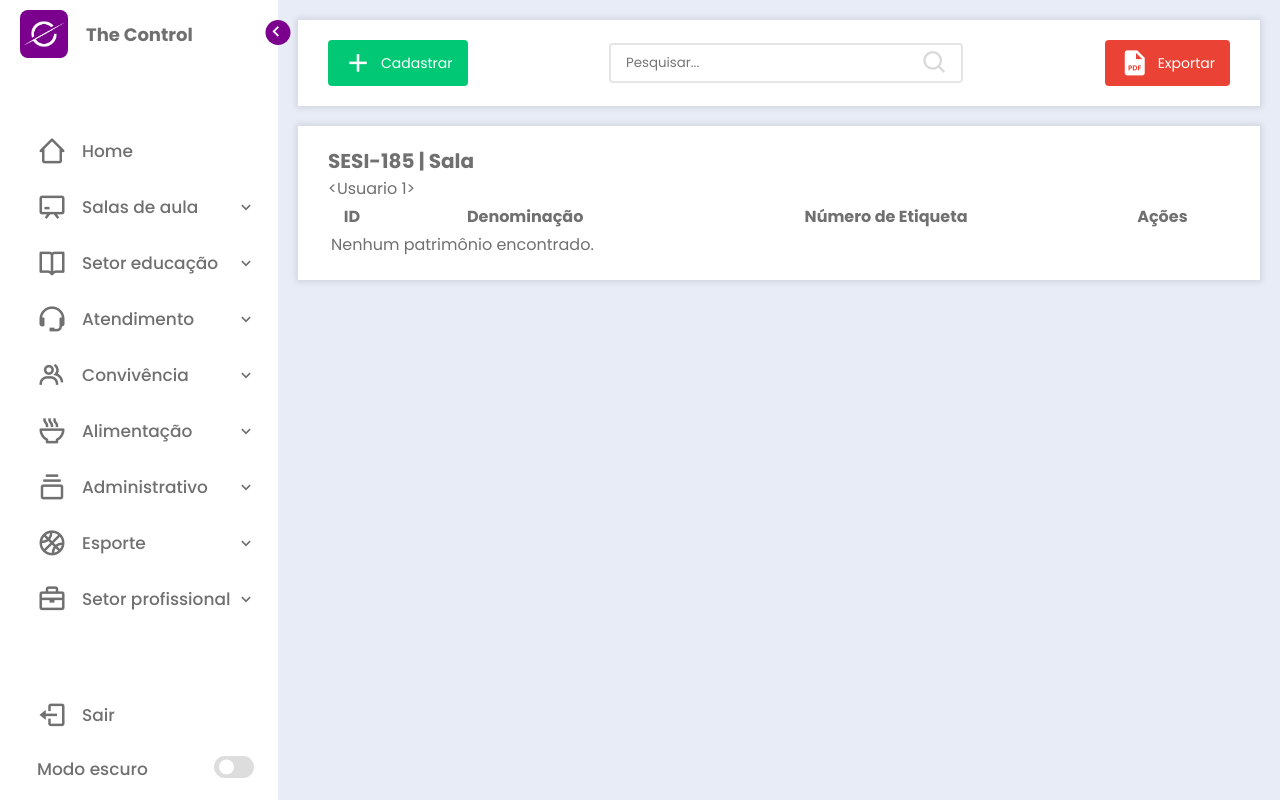
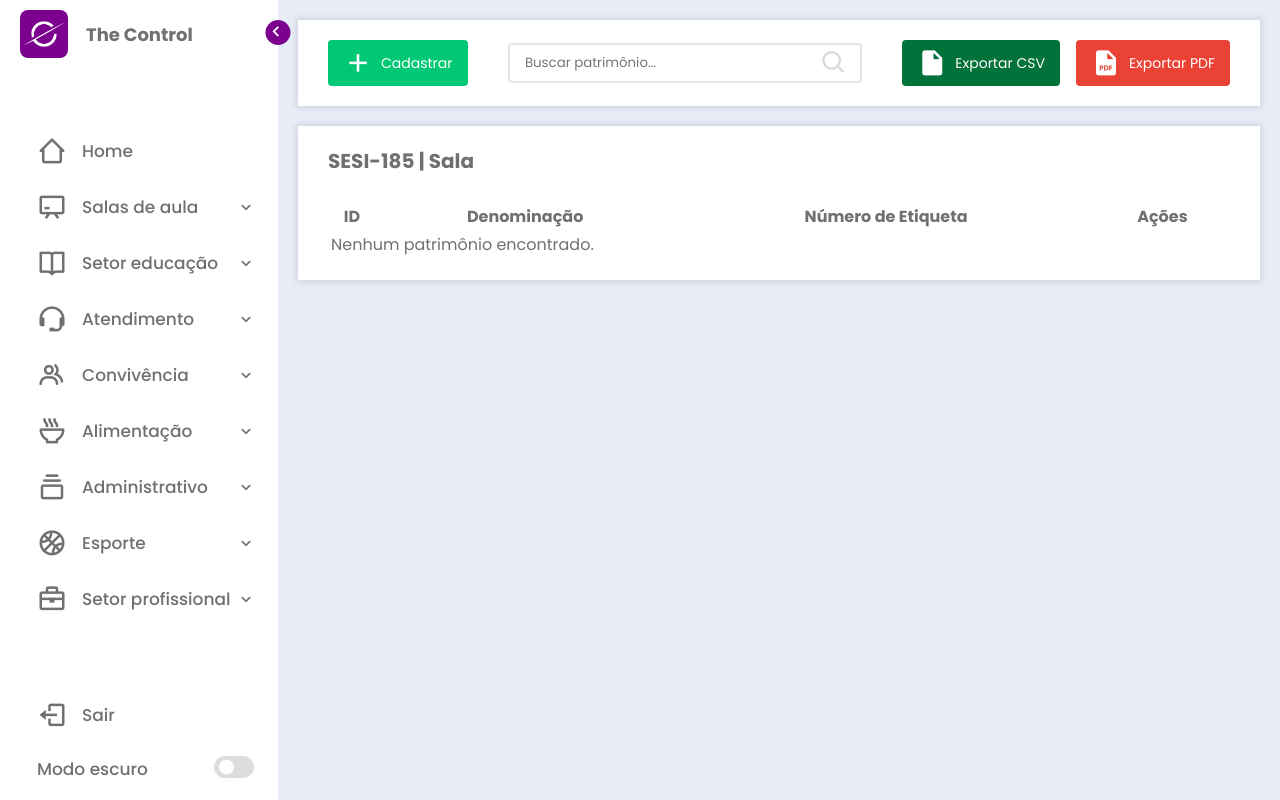
Before and after one commit to victoriasv07/the_control, a Flask app: page /sistema in a window 1280 px wide. Run offline with Flask 3, Linux system fonts and the light colour scheme; the visitor is signed in with stand-in values (Sample User, id 1); some libraries are stand-ins or nearby versions.

Commit message:
Implementacao do botao exportar csv e editar e cadastrar prontos e barra de pesquisa funcionando

```diff
--- a/server/pages/user/route.py
+++ b/server/pages/user/route.py
@@ -103,39 +103,48 @@ def register():
 @login_required
 def visualizar_patrimonio():
     """
-    Rota para visualizar e deletar patrimônios por sala.
+    Rota para visualizar e deletar patrimônios por sala ou realizar uma pesquisa com base em um termo fornecido.
     """
+    # Obtém o valor da query e o valor da sala a partir dos parâmetros GET
+    query = request.args.get("query")
     sala = request.args.get("sala")
-    # Query para obter os locais distintos
+
+    # Obter as salas distintas para popular o dropdown
     distinct_locals = db.session.query(Patrimonios.local).distinct().all()
     salas = [local[0] for local in distinct_locals]  # Extrair os valores em uma lista
 
+    # Realiza a exclusão do patrimônio se o método for POST
     if request.method == "POST":
-        # Identifica o ID do patrimônio a ser excluído via form submission
         patrimonio_id = request.form.get("patrimonio_id")
         if patrimonio_id:
-            # Executa a exclusão no banco de dados
             patrimonio = Patrimonios.query.get(patrimonio_id)
             if patrimonio:
                 db.session.delete(patrimonio)
                 db.session.commit()
                 flash(f"Patrimônio ID {patrimonio_id} excluído com sucesso!", "success")
 
-    # Filtra os patrimônios pelo parâmetro `sala`
+    # Inicia a consulta de patrimônio sem filtros
+    patrimonios = Patrimonios.query
+
+    # Filtra os patrimônios pelo parâmetro sala, se fornecido
     if sala:
         try:
-            sala_inteiro = int(sala)
-            patrimonios = Patrimonios.query.filter_by(local=sala_inteiro).all()
+            sala_inteiro = int(sala)  # Tenta converter o valor para inteiro
+            patrimonios = patrimonios.filter_by(local=sala_inteiro)
         except ValueError:
-            patrimonios = Patrimonios.query.filter_by(local=sala).all()
-    else:
-        patrimonios = Patrimonios.query.all()
+            patrimonios = patrimonios.filter_by(local=sala)
 
-    # Renderiza a mesma página com os patrimônios atualizados
-    return render_template("./sistema/user/layout.html", patrimonios=patrimonios, sala=sala, salas=salas)
+    if query:
+        #filtra o banco a partir da query passada
+        patrimonios = patrimonios.filter(
+            (Patrimonios.denominacao_de_imobiliario.ilike(f'%{query}%')) |
+            (Patrimonios.numero_de_etiqueta.ilike(f'%{query}%')) |
+            (Patrimonios.local.ilike(f'%{query}%'))
+        )
 
-
-
+    #exibe toda a pesquisa filtrada
+    patrimonios = patrimonios.all()
+    return render_template("./sistema/user/layout.html", patrimonios=patrimonios, sala=sala, salas=salas, query=query)
 
 # Rota de deletar patrimônio
 @bp_user.route("/deletar", methods=["POST"])
--- a/static/css/cards.css
+++ b/static/css/cards.css
@@ -7,6 +7,8 @@
     --corPrimaria: rgba(122, 0, 141, 1);
     --corSucess: #00c875;
     --corSucess2: rgba(0, 200, 117, .2);
+    --corEdit: rgba(255, 183, 74, 1);
+    --corEdit2: rgba(255, 183, 74, .2);
     --corDelete: #ea4335;
     --corDelete2: rgba(234, 67, 53, .2);
     --corFonteBtn: #fff;
--- a/static/css/patrimonio.css
+++ b/static/css/patrimonio.css
@@ -6,7 +6,10 @@
     --corToggleInput: #ddd;
     --corPrimaria: rgba(122, 0, 141, 1);
     --corSucess: #00c875;
+    --corExcel: rgba(2, 114, 59, 1);
     --corDelete: #ea4335;
+    --corEdit: rgba(255, 183, 74, 1);
+    --corEdit2: rgba(255, 183, 74, .2);
     --corFonteBtn: #fff;
     --corPreto01: rgba(0, 0, 0, 0.1);
     --corPreto015: rgba(0, 0, 0, 0.15);
@@ -86,6 +89,17 @@
     transform: translateY(3px);
 }
 
+.btn-criar.csv{
+    background-color: var(--corExcel) !important;
+}
+
+.btns-patrimonios{
+    display: flex;
+    flex-direction: row;
+    align-items: center;
+    gap: 16px;
+}
+
 .procurar-btn{
     display: flex;
     align-items: center;
@@ -158,7 +172,7 @@
     background-color: transparent;
 }
 
-.btn-deletar, .btn-atualizar{
+.btn-deletar, .btn-editar{
     border: none;
     color: var(--corFonteBtn);
     padding: 8px 15px;
@@ -173,12 +187,12 @@
     cursor: pointer;
 }
 
-.btn-atualizar:hover{
+.btn-editar:hover{
     filter: brightness(1.2);
     cursor: pointer;
 }
 
-.btn-deletar:active, .btn-atualizar:active{
+.btn-deletar:active, .btn-editar:active{
     transform: scale(0.95);
 }
 
@@ -186,6 +200,6 @@
     background-color: var(--corDelete);
 }
 
-.btn-atualizar{
-    background-color: var(--corSucess);
+.btn-editar{
+    background-color: var(--corEdit);
 }
--- a/static/js/script.js
+++ b/static/js/script.js
@@ -12,6 +12,9 @@ const switchT = document.querySelector('.switch')
       deleteTitulo = document.querySelector('.delete_titulo')
       cadastrarDiv = document.querySelector('.cadastrar_div')
       cadastrarCard = document.querySelector('.cadastrar_card')
+      editarDiv = document.querySelector('.editar_div')
+      editarCard = document.querySelector('.editar_card')
+      editarTitulo = document.querySelector('.editar_titulo')
 
 let modeStatus = localStorage.getItem('status')
 if (modeStatus === 'fechado'){
@@ -153,10 +156,35 @@ function pop_up_cadastrar_cancelar(){
     }, 1);
 }
 
+function pop_up_editar(patrimonio_id){
+    document.getElementById('patrimonio_id_hidden').value = patrimonio_id;
+    editarTitulo.innerHTML = `Editar patrimônio ${patrimonio_id}`
+
+    editarDiv.style.display = "flex";
+    setTimeout(() => {
+        editarDiv.style.opacity = 1;
+        setTimeout(() => {
+            editarCard.style.opacity = 1;
+            editarCard.style.transform = "translate(-50%, -50%) scale(1)";
+        }, 1);
+    }, 1);
+}
+
+function pop_up_editar_cancelar(){
+    editarCard.style.opacity = 0;
+    editarCard.style.transform = "translate(-50%, -50%) scale(0)";
+    setTimeout(() => {
+        editarDiv.style.opacity = 0;
+        setTimeout(() => {
+            editarDiv.style.display = "none";
+        }, 300);
+    }, 1);
+}
+
 // JQUERY
-$('.cadastrar_input.calendario').mask("99/99/9999");
-$('.cadastrar_input.calendario').mouseover(function(){$(this).attr('placeholder','__/__/____')});
-$('.cadastrar_input.calendario').mouseout(function(){$(this).attr('placeholder','Data de chegada')});
+$('.calendario').mask("99/99/9999");
+$('.calendario').mouseover(function(){$(this).attr('placeholder','__/__/____')});
+$('.calendario').mouseout(function(){$(this).attr('placeholder','Data de chegada')});
 
 particlesJS("particles-js", {
     "particles":{
--- a/templates/components/cards.html
+++ b/templates/components/cards.html
@@ -1,4 +1,4 @@
-<div id="deleteDiv" class="delete_div">
+<div id="deleteDiv" class="delete_div" style="display: none;">
     <div id="deleteCard" class="delete_card" style="opacity: 0; transform: translate(-50%, -50%) scale(0);">
         <p class="delete_titulo">Deseja excluir o item?</p>
         <i class='bx bx-trash icon'></i>
@@ -15,11 +15,13 @@
     </div>
 </div>
 
-<div class="cadastrar_div">
+<div class="cadastrar_div" style="display: none;">
     <form method="post" action="{{ url_for('user.criar_patrimonio') }}" class="cadastrar_card">
         <p class="cadastrar_titulo">Cadastrar novo patrimônio</p>
-        <i class='bx bxs-add-to-queue icon'></i>
-        <p class="cadastrar_texto">Preencha os campos abaixo para cadastrar um novo patrimônio.</p>
+        <a href="" class="cadastrar_btn">
+            <i class='bx bx-barcode-reader icon'></i>
+        </a>
+        <p class="cadastrar_texto">Preencha os campos abaixo para cadastrar um novo patrimônio ou use o ícone acima para escanear um código de barras.</p>
 
         <div class="cadastrar_input_group">
             <input type="number" class="cadastrar_input" name="cadastrar_numero_de_etiqueta" placeholder="Número de etiqueta" required>
@@ -36,12 +38,12 @@
         <div class="cadastrar_input_group">
             <!-- <input type="" class="cadastrar_input" name="cadastrar_local" required> -->
             <select name="cadastrar_local" class="cadastrar_input select" id="cadastrar_input" required>
+                <option value="" disabled selected>Local</option>
             {% for lugar in salas %}
                 {% if lugar %}
                     <option value="{{ lugar }}">{{ lugar | replace("'", "") | replace("(", "") | replace(")", "") | replace(";", "") | replace(",", "") }}</option>
                 {% endif %}
             {% endfor %}
-                <option value="BIBLIOTECA">BIBLIOTECA</option>
             </select>
             <i class='bx bx-current-location icon cadastrar'></i>
         </div>
@@ -53,19 +55,41 @@
     </form>
 </div>
 
-<!-- <script>
-    const salas = [
-    { id: 1, nome: 'MAKER' },
-    { id: 2, nome: 'Sala B' },
-    { id: 3, nome: 'Sala C' },
-    { id: 4, nome: 'Sala D' }
-]
+<div class="editar_div">
+    <form method="post" action="" class="editar_card">
+        <input type="hidden" name="patrimonio_id" id="patrimonio_id_hidden">
+        <p class="editar_titulo">Editar patrimônio</p>
+        <i class='bx bx-edit icon'></i>
+        <p class="editar_texto">Atualize os campos abaixo para editar o patrimônio.</p>
 
-const selectElement = document.getElementById("cadastrar_input")
-salas.forEach(sala =>{
-    const option = document.createElement('option');
-        option.value = sala.id;
-        option.text = sala.nome;
-        selectElement.appendChild(option); // Adiciona a opção ao <select>
-})
-</script> -->
+        <div class="editar_input_group">
+            <input type="number" class="editar_input" name="cadastrar_numero_de_etiqueta" placeholder="Número de etiqueta" required>
+            <i class='bx bx-purchase-tag-alt icon editar'></i>
+        </div>
+        <div class="editar_input_group">
+            <input type="text" class="editar_input" name="cadastrar_nome" placeholder="Nome do patrimônio" required>
+            <i class='bx bx-pencil icon editar'></i>
+        </div>
+        <div class="editar_input_group">
+            <input type="text" class="editar_input calendario" name="cadastrar_data_de_chegada" placeholder="Data de chegada" required>
+            <i class='bx bx-calendar icon editar'></i>
+        </div>
+        <div class="editar_input_group">
+            <!-- <input type="" class="editar_input" name="cadastrar_local" required> -->
+            <select name="cadastrar_local" class="editar_input select" id="editar_input" required>
+                <option value="" disabled selected>Local</option>
+            {% for lugar in salas %}
+                {% if lugar %}
+                    <option value="{{ lugar }}">{{ lugar | replace("'", "") | replace("(", "") | replace(")", "") | replace(";", "") | replace(",", "") }}</option>
+                {% endif %}
+            {% endfor %}
+            </select>
+            <i class='bx bx-current-location icon editar'></i>
+        </div>
+
+        <div class="editar_btns">
+            <button type="submit" class="editar_confirmar">Editar</button>
+            <button type="button" class="editar_cancelar" onclick="pop_up_editar_cancelar()">Cancelar</button>
+        </div>
+    </form>
+</div>
--- a/templates/sistema/user/layout.html
+++ b/templates/sistema/user/layout.html
@@ -26,27 +26,34 @@
                         </button>
                     </div>
 
-                    <form action="" method="get" class="procurar-btn">
-                        <input type="text" name="procurar_btn" id="procurar_btn" placeholder="Pesquisar...">
+                    <form method="GET" class="procurar-btn" action="{{ url_for('user.visualizar_patrimonio') }}">
+                        <input type="hidden" name="sala" value="{{ sala or '' }}">
+                        <input id="procurar_btn" type="text" name="query" placeholder="Buscar patrimônio..." value="{{ query or '' }}">
                         <label for="procurar_btn">
-                            <button type="submit">
-                                <i class='bx bx-search icon'></i>
-                            </button>
+                            <button type="submit"><i class='bx bx-search icon'></i></button>
                         </label>
                     </form>
 
+                    <div class="btns-patrimonios">
+                        <form action="" method="post" class="exportar-btn">
+                            <input type="hidden" name="exportarCSV_btn" value="">
+                            <button type="submit" class="btn-criar csv">
+                                <i class='bx bxs-file-blank icon'></i>
+                                <span>Exportar CSV</span>
+                            </button>
+                        </form>
                         <form action="{{ url_for('user.exportar', sala=sala) }}" method="post" class="exportar-btn">
                             <input type="hidden" name="exportar_btn" value="">
                             <button type="submit" class="btn-criar">
                                 <i class='bx bxs-file-pdf icon'></i>
-                            <span>Exportar</span>
+                                <span>Exportar PDF</span>
                             </button>
                         </form>
+                    </div>
                 </section>
                 <section class="sec-tabela">
                     <table class="tabela">
                         <h1 style="font-size: 20px;">SESI-185 | Sala {{sala}}</h1>
-                        {{current_user}}
                         <br>
                         <thead class="tabela-header">
                             <tr>
@@ -68,10 +75,10 @@
                                             <button class="btn-deletar">Deletar</button>
                                         </a>
 
-                                        <div style="display:inline; width: 100%;">
+                                        <a onclick="pop_up_editar('{{ patrimonio.id }}')" style="display:inline; width: 100%;">
                                             <input type="hidden" name="patrimonio_id" value="{{ patrimonio.id }}">
-                                            <button class="btn-atualizar">Atualizar</button>
-                                        </div>
+                                            <button class="btn-editar">Editar</button>
+                                        </a>
                                     </td>
                                 </tr>
                                 {% endfor %}
```
Also changed, not shown: other parts of static/css/cards.css (+60 -18 lines), 2 other files. Lines whose indentation alone changed are shown as unchanged.
